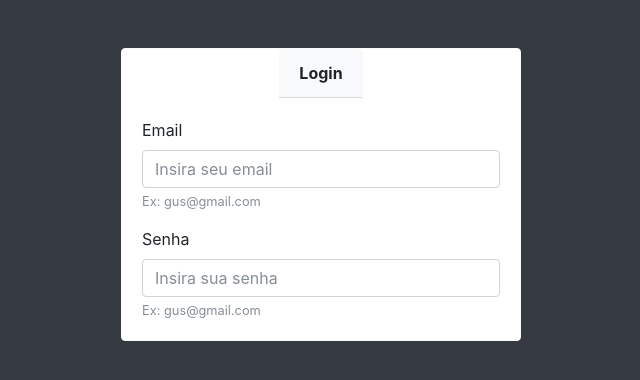
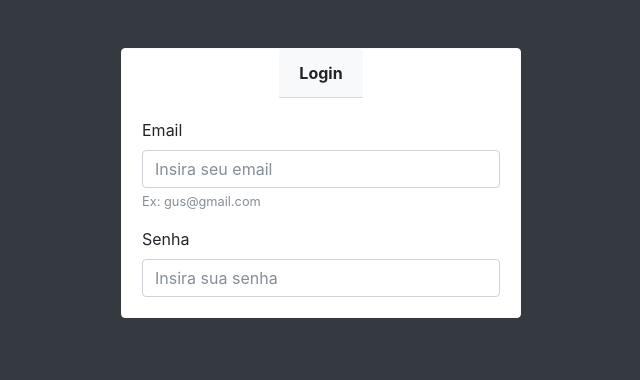
Before and after one commit to gustavomrv/dashboard_with_bootstrap4, a plain HTML site: page login.html in a window 1280 px wide. Shown: the whole page, without its empty margins (319-959 px from the left). Drawn offline with Linux system fonts and the light colour scheme.

Commit message:
Update login.html

```diff
--- a/login.html
+++ b/login.html
@@ -26,7 +26,7 @@
                     <label for="InputSenha">Senha</label>
                     <input type="password" class="form-control" name="InputSenha" id="InputSenha"
                     placeholder="Insira sua senha" aria-describedby="senhaHelp">
-                    <small id="senhaHelp" class="form-text text-muted">Ex: gus@gmail.com</small>
+                    <!-- <small id="senhaHelp" class="form-text text-muted">Ex: gus@gmail.com</small> -->
                 </form>
             </div>
         </div>
```
